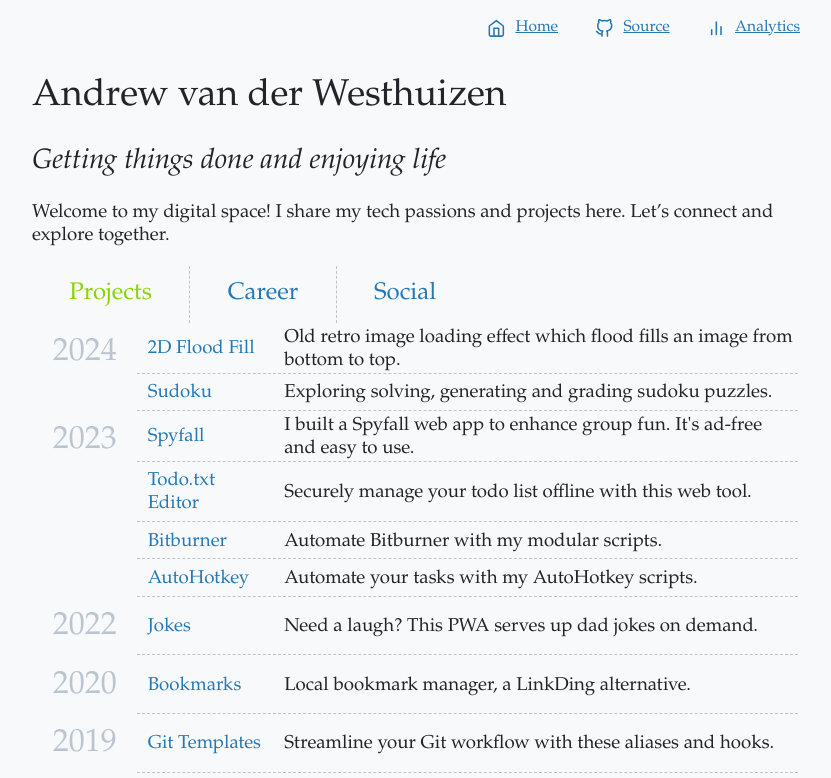
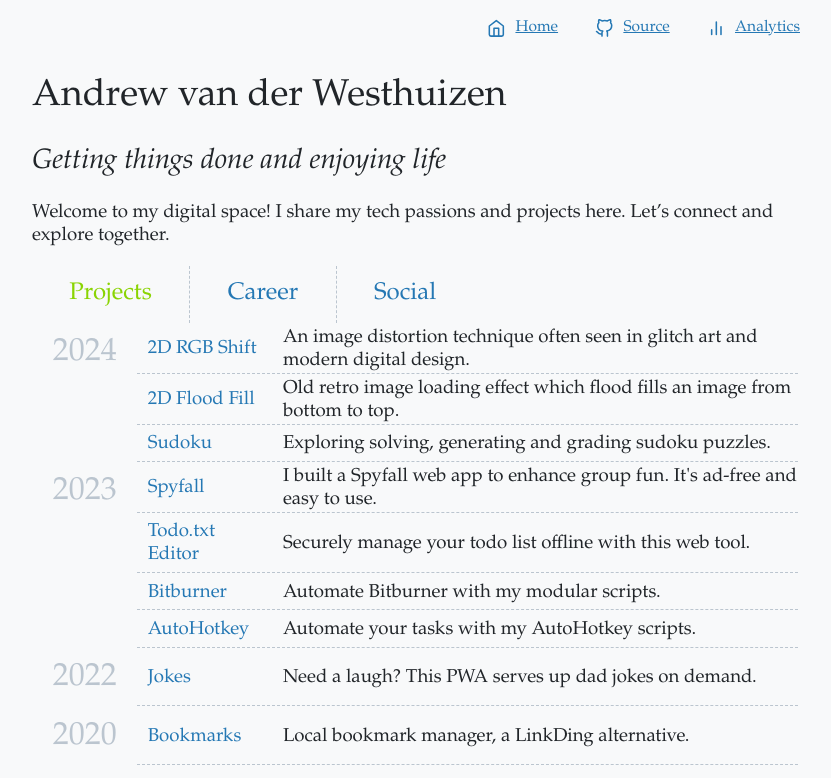
Before and after one commit to avanderw/avanderw.github.io, a SvelteKit app: page / in a window 1280 px wide. Shown: the top 778 px of the page, without its empty margins (224-1055 px from the left). Built offline with nearby package versions, Linux system fonts and the light colour scheme.

Commit message:
Add link to RGB shift effect

```diff
--- a/src/routes/+page.svelte
+++ b/src/routes/+page.svelte
@@ -32,7 +32,11 @@
 {#if page === 'projects'}
 	<table>
 		<tr>
-			<td rowspan="2" class="year">2024</td>
+			<td rowspan="3" class="year">2024</td>
+			<td><a href="https://avanderw.co.za/rgb-shift-fx">2D RGB Shift</a></td>
+			<td>An image distortion technique often seen in glitch art and modern digital design.</td>
+		</tr>
+		<tr>
 			<td><a href="https://avanderw.co.za/image-flood-fill">2D Flood Fill</a></td>
 			<td>Old retro image loading effect which flood fills an image from bottom to top.</td>
 		</tr>
```
